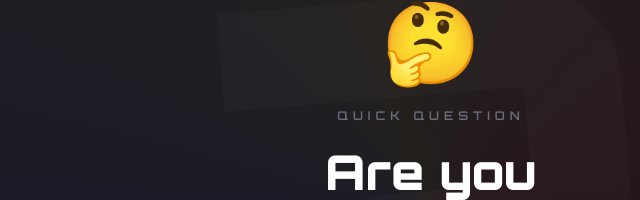
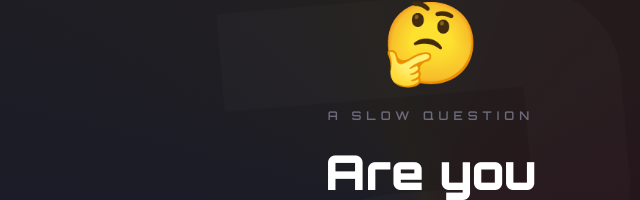
Before and after one commit to LeLuke007/Arora-Birthday, a website built with Vite: page index.html in a window 1280 px wide. Shown: the part 187-387 px from the top of the page, 209-849 px from the left. Built offline with nearby package versions, Linux system fonts and the light colour scheme.

Commit message:
Landing page changes

```diff
--- a/index.html
+++ b/index.html
@@ -22,7 +22,7 @@
     <div class="landing-bg-text">?</div>
     <div class="landing-card">
       <div class="landing-emoji">🤔</div>
-      <p class="landing-subtitle">QUICK QUESTION</p>
+      <p class="landing-subtitle">A SLOW QUESTION</p>
       <h1 class="landing-question">Are you <span class="landing-highlight">Slow/Arora</span>?</h1>
       <div class="landing-buttons" id="landingButtons">
         <button class="btn-yes" id="btnYes">YES</button>
```
